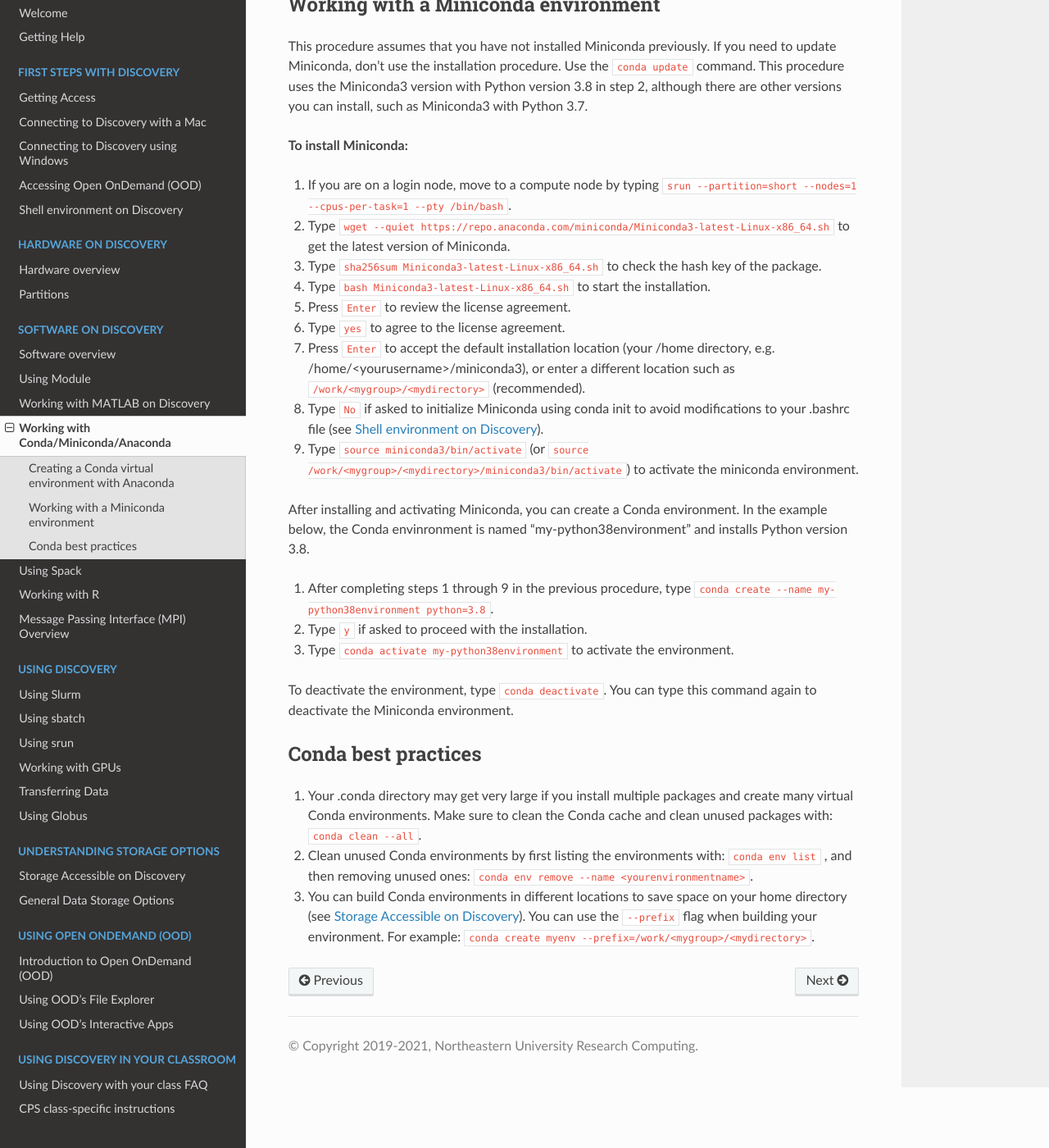
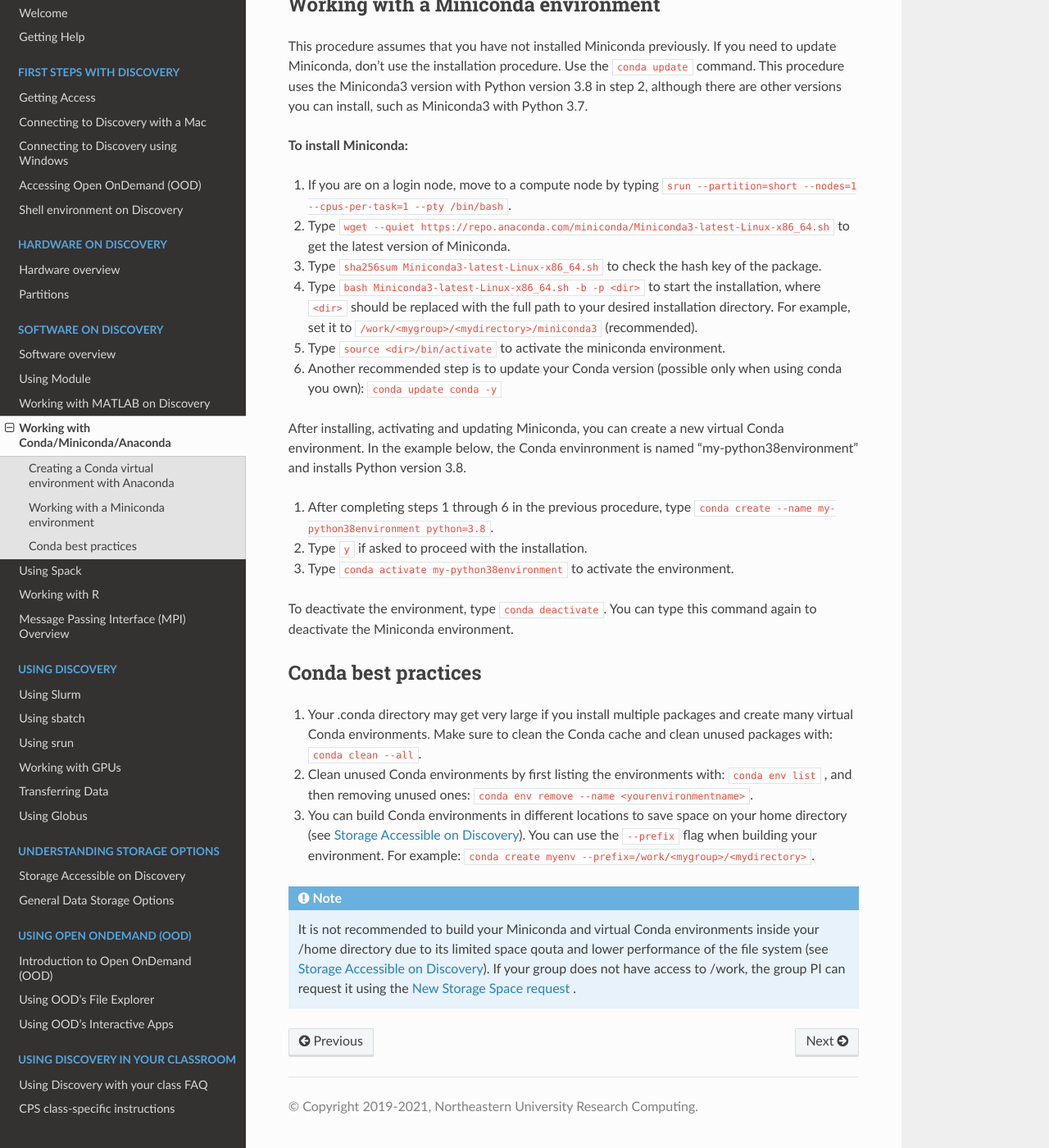
Before and after one commit to northeastern-rc/rc-public-documentation, a Sphinx documentation site: the page built from docs/source/software/conda.rst, in a window 1280 px wide and 1400 px high, scrolled down 862 px. Shown: the whole window at 82% size. Built offline with Sphinx 7.4.7 and the Read the Docs theme 2.0.0, drawn with Linux system fonts in a browser that asks for light colours.

Commit message:
applied all suggestions by David.

```diff
--- a/docs/source/software/conda.rst
+++ b/docs/source/software/conda.rst
@@ -37,16 +37,13 @@
 1. If you are on a login node, move to a compute node by typing ``srun --partition=short --nodes=1 --cpus-per-task=1 --pty /bin/bash``.
 2. Type ``wget --quiet https://repo.anaconda.com/miniconda/Miniconda3-latest-Linux-x86_64.sh`` to get the latest version of Miniconda.
 3. Type ``sha256sum Miniconda3-latest-Linux-x86_64.sh`` to check the hash key of the package.
-4. Type ``bash Miniconda3-latest-Linux-x86_64.sh`` to start the installation.
-5. Press ``Enter`` to review the license agreement.
-6. Type ``yes`` to agree to the license agreement.
-7. Press ``Enter`` to accept the default installation location (your /home directory, e.g. /home/<yourusername>/miniconda3), or enter a different location such as ``/work/<mygroup>/<mydirectory>`` (recommended).
-8. Type ``No`` if asked to initialize Miniconda using conda init to avoid modifications to your .bashrc file (see :ref:`bashrc`).
-9. Type ``source miniconda3/bin/activate`` (or ``source /work/<mygroup>/<mydirectory>/miniconda3/bin/activate``) to activate the miniconda environment.
+4. Type ``bash Miniconda3-latest-Linux-x86_64.sh -b -p <dir>`` to start the installation, where ``<dir>`` should be replaced with the full path to your desired installation directory. For example, set it to ``/work/<mygroup>/<mydirectory>/miniconda3`` (recommended).
+5. Type ``source <dir>/bin/activate`` to activate the miniconda environment.
+6. Another recommended step is to update your Conda version (possible only when using conda you own): ``conda update conda -y``
 
-After installing and activating Miniconda, you can create a Conda environment. In the example below, the Conda envinronment is named "my-python38environment" and installs Python version 3.8.
+After installing, activating and updating Miniconda, you can create a new virtual Conda environment. In the example below, the Conda envinronment is named "my-python38environment" and installs Python version 3.8.
 
-1. After completing steps 1 through 9 in the previous procedure, type ``conda create --name my-python38environment python=3.8``.
+1. After completing steps 1 through 6 in the previous procedure, type ``conda create --name my-python38environment python=3.8``.
 2. Type ``y`` if asked to proceed with the installation.
 3. Type ``conda activate my-python38environment`` to activate the environment.
 
@@ -58,3 +55,6 @@
 1. Your .conda directory may get very large if you install multiple packages and create many virtual Conda environments. Make sure to clean the Conda cache and clean unused packages with: ``conda clean --all``.
 2. Clean unused Conda environments by first listing the environments with: ``conda env list`` , and then removing unused ones: ``conda env remove --name <yourenvironmentname>``.
 3. You can build Conda environments in different locations to save space on your home directory (see :ref:`discovery_storage`). You can use the ``--prefix`` flag when building your environment. For example: ``conda create myenv --prefix=/work/<mygroup>/<mydirectory>``.
+
+.. note::
+  It is not recommended to build your Miniconda and virtual Conda environments inside your /home directory due to its limited space qouta and lower performance of the file system (see :ref:`discovery_storage`). If your group does not have access to /work, the group PI can request it using the `New Storage Space request <https://bit.ly/NURC-NewStorage>`_ .
```
Also changed, not shown: docs/source/first_steps/bashrc.rst (+6 -6 lines), 1 other file.
